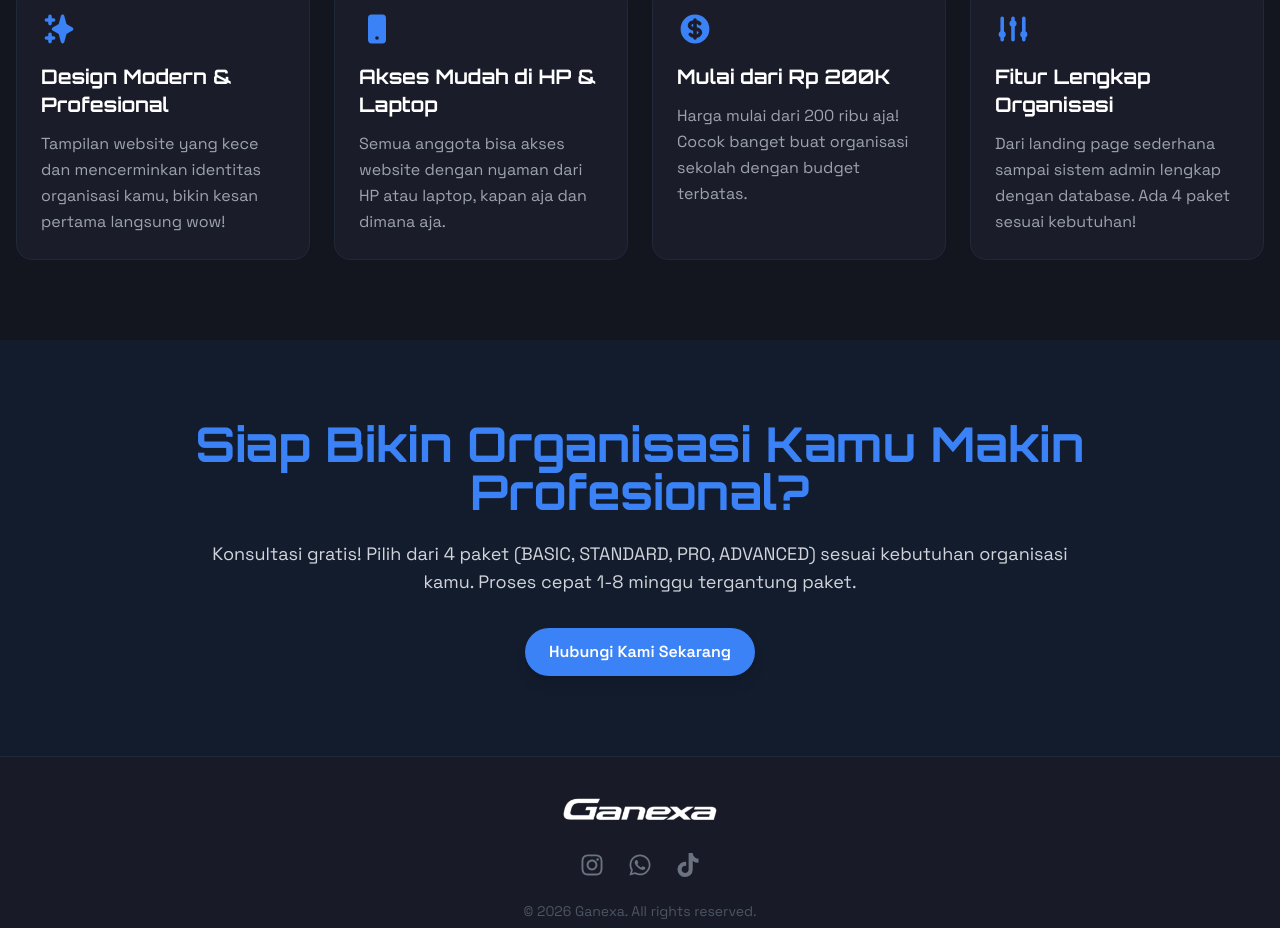
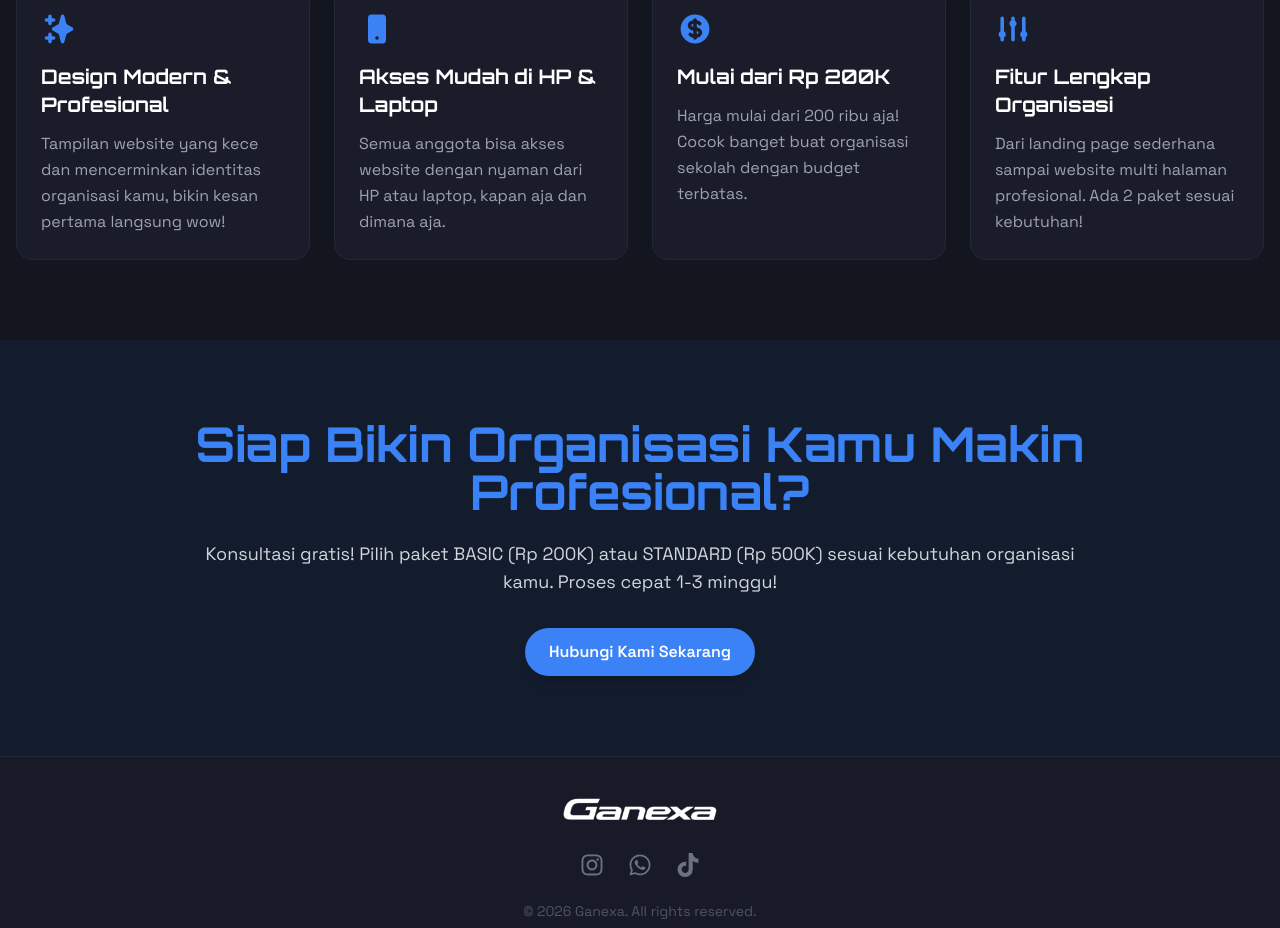
Before and after one commit to ArkanRamadhan777/ganexa, a React (Vite) app: page / in a window 1280 px wide. Shown: the part 1055-1983 px from the top of the page. Built offline with nearby package versions, Linux system fonts and the light colour scheme.

Commit message:
feat: update Contact, Home, and Pricing components to reflect revised package offerings and timelines

```diff
--- a/src/pages/Contact.jsx
+++ b/src/pages/Contact.jsx
@@ -38,7 +38,7 @@ const Contact = () => {
             Hubungi Kami
           </h1>
           <p className="text-lg text-gray-600 dark:text-gray-300 max-w-3xl mx-auto leading-relaxed">
-            Mau bikin website buat organisasi sekolah kamu? Yuk chat kami! Konsultasi gratis, ada 4 paket (BASIC hingga ADVANCED) mulai dari Rp 200K.
+            Mau bikin website buat organisasi sekolah kamu? Yuk chat kami! Konsultasi gratis, ada 2 paket (BASIC & STANDARD) mulai dari Rp 200K.
           </p>
         </div>
 
@@ -104,7 +104,7 @@ const Contact = () => {
             </h3>
             <p className="text-gray-600 dark:text-gray-300 text-sm leading-relaxed">
               Biar konsultasi lebih efektif, siapkan info singkat tentang organisasi kamu (OSIS, Paskibra, PMR, dll),
-              budget yang tersedia (BASIC Rp 200K, STANDARD Rp 500K, PRO Rp 1 Juta, atau ADVANCED Rp 2 Juta),
+              budget yang tersedia (BASIC Rp 200K atau STANDARD Rp 500K),
               dan fitur yang dibutuhin. Tapi tenang, kalau belum siap juga gapapa, kami bantu dari awal kok!
             </p>
           </div>
--- a/src/pages/Home.jsx
+++ b/src/pages/Home.jsx
@@ -24,7 +24,7 @@ const Home = () => {
     {
       icon: HiAdjustments,
       title: 'Fitur Lengkap Organisasi',
-      description: 'Dari landing page sederhana sampai sistem admin lengkap dengan database. Ada 4 paket sesuai kebutuhan!'
+      description: 'Dari landing page sederhana sampai website multi halaman profesional. Ada 2 paket sesuai kebutuhan!'
     }
   ]
 
@@ -136,7 +136,7 @@ const Home = () => {
             Siap Bikin Organisasi Kamu Makin Profesional?
           </h2>
           <p className="text-lg text-gray-600 dark:text-gray-300 mb-8">
-            Konsultasi gratis! Pilih dari 4 paket (BASIC, STANDARD, PRO, ADVANCED) sesuai kebutuhan organisasi kamu. Proses cepat 1-8 minggu tergantung paket.
+            Konsultasi gratis! Pilih paket BASIC (Rp 200K) atau STANDARD (Rp 500K) sesuai kebutuhan organisasi kamu. Proses cepat 1-3 minggu!
           </p>
           <Button
             variant="primary"
--- a/src/pages/Pricing.jsx
+++ b/src/pages/Pricing.jsx
@@ -138,7 +138,7 @@ const Pricing = () => {
           <div className="bg-white dark:bg-[#1a1d29] border border-gray-200 dark:border-gray-800 rounded-xl p-6">
             <div className="text-3xl mb-3">⚡</div>
             <h4 className="font-heading font-bold mb-2 text-gray-900 dark:text-white">Proses Cepat</h4>
-            <p className="text-sm text-gray-600 dark:text-gray-400">Pengerjaan 1-8 minggu tergantung paket</p>
+            <p className="text-sm text-gray-600 dark:text-gray-400">Pengerjaan 1-3 minggu tergantung paket</p>
           </div>
           <div className="bg-white dark:bg-[#1a1d29] border border-gray-200 dark:border-gray-800 rounded-xl p-6">
             <div className="text-3xl mb-3">🔄</div>
```
Also changed, not shown: 1 other file (tests, documents, lock files or other folders).
